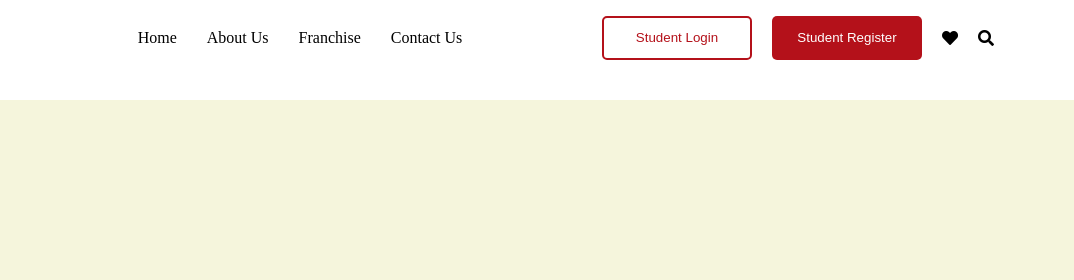
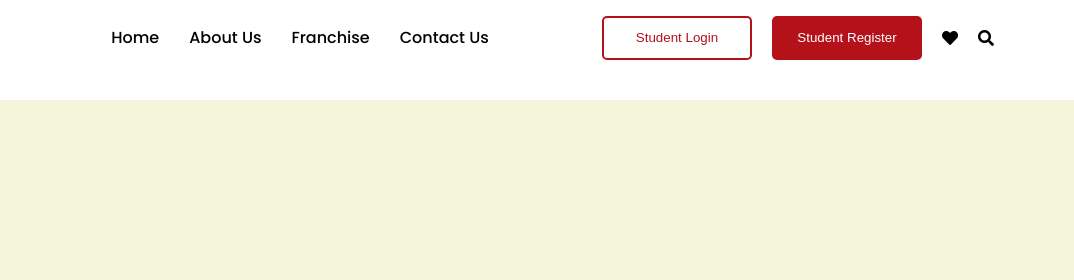
Before and after one commit to OmAryan04/aryan.github.io, a plain HTML site: page index.html in a window 1280 px wide. Shown: the top 280 px of the page, 206-1280 px from the left. Drawn offline with nearby package versions, Linux system fonts and the light colour scheme; a web font is replaced by a local one.

Commit message:
Update style.css

```diff
--- a/style.css
+++ b/style.css
@@ -35,6 +35,8 @@
 .Navbar{
     display: flex;
     gap: 30px;
+    font-family: poppins;
+    font-weight: 500;
     /* padding: 3rem; */
     /* margin: auto; */
     /* align-self: center; */
```
